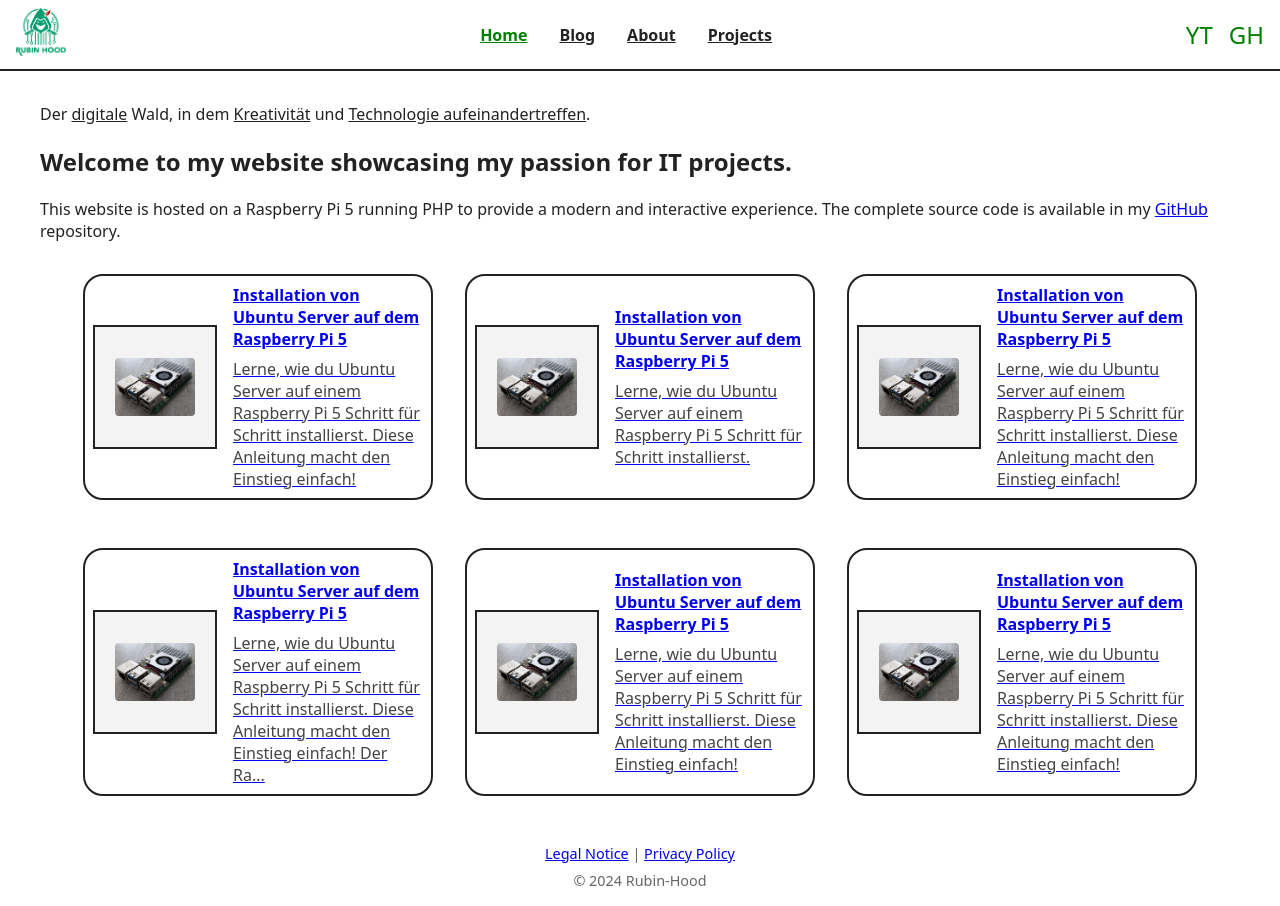
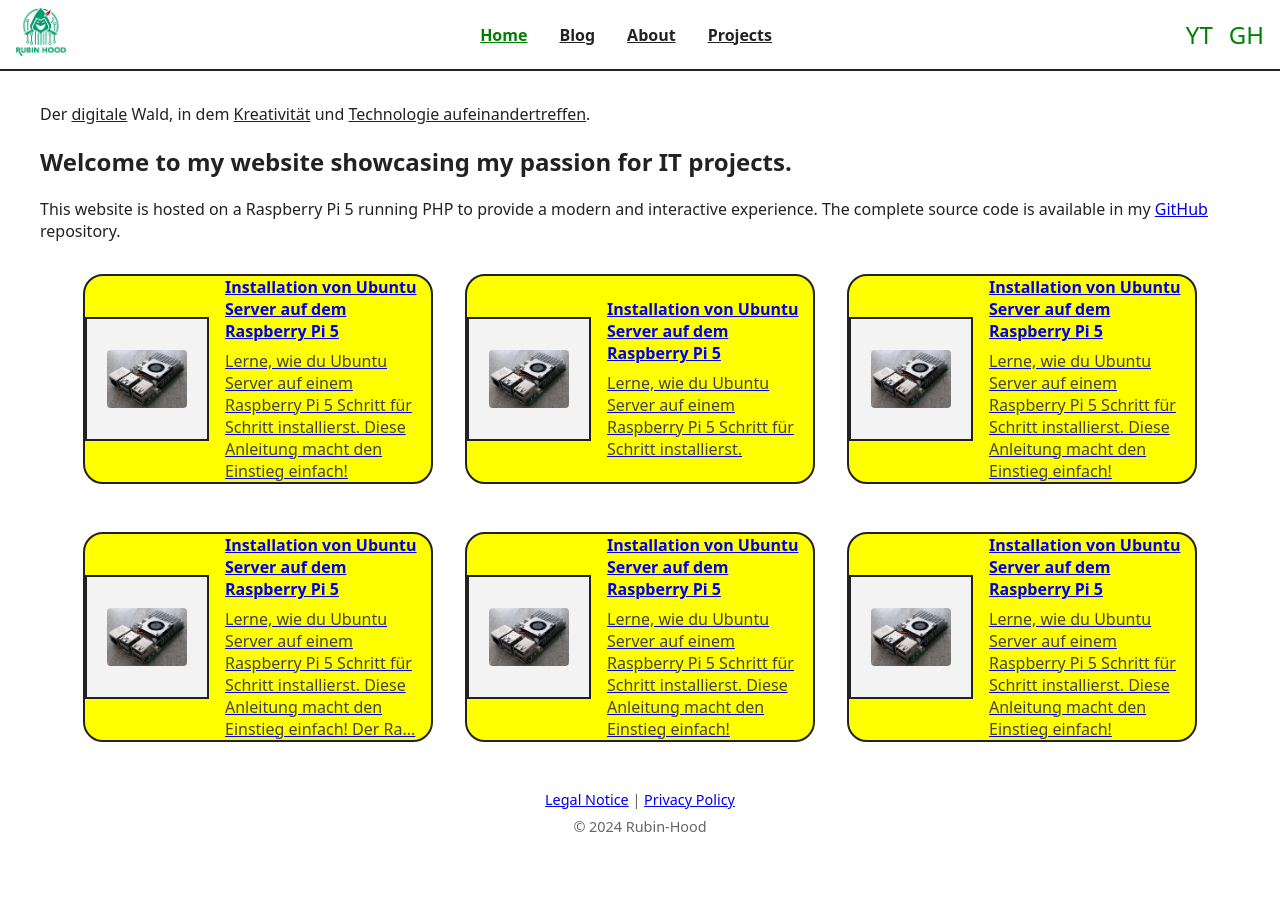
Before and after one commit to rubin-hood/rubinhood-blog, a Jekyll site: the page built from index.md, in a window 1280 px wide. Built offline with Jekyll 4.4.1, drawn with Linux system fonts in a browser that asks for light colours.

Commit message:
Update style.css

```diff
--- a/assets/css/style.css
+++ b/assets/css/style.css
@@ -304,3 +304,9 @@ body.noscroll {
 }
 
 .blog-card { padding: 0.5rem; }
+
+
+.blog-card {
+  padding: 0px !important;
+  background: yellow !important; /* Sichtbarer Test! */
+}
```
